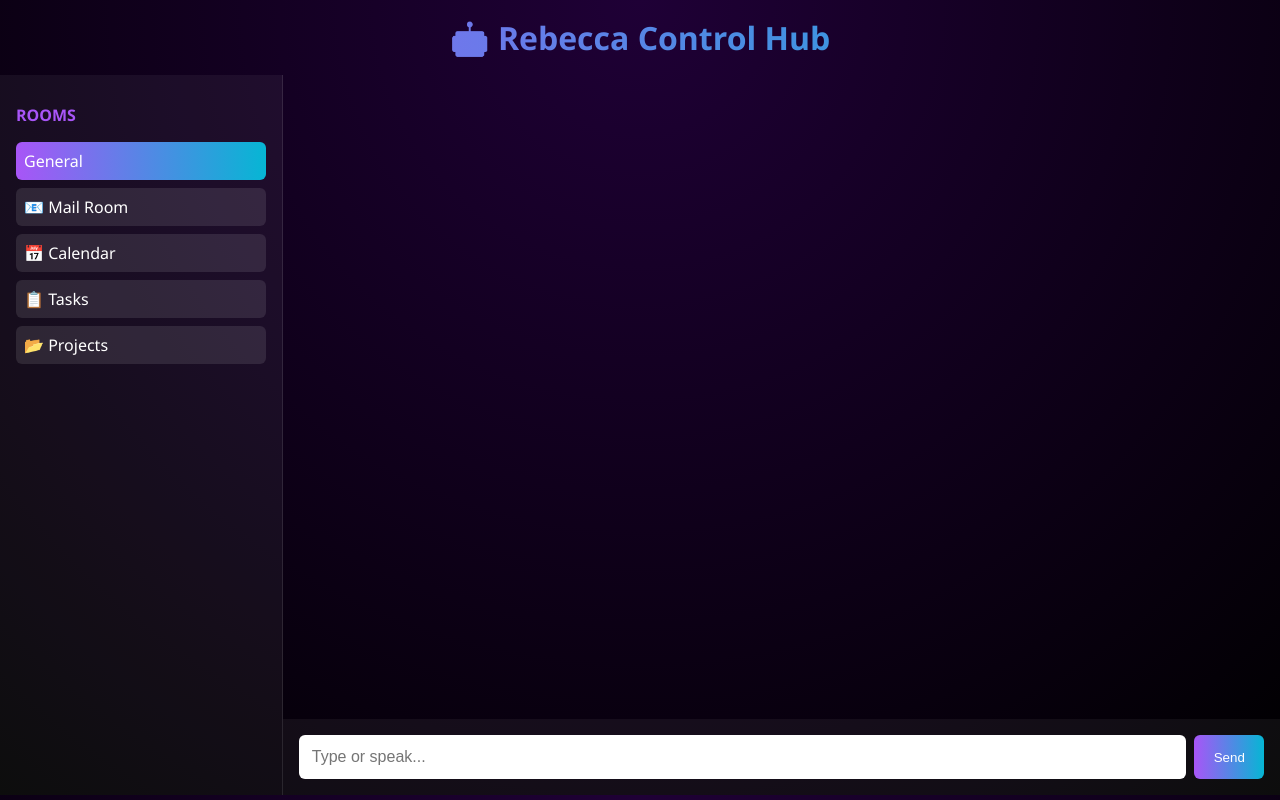
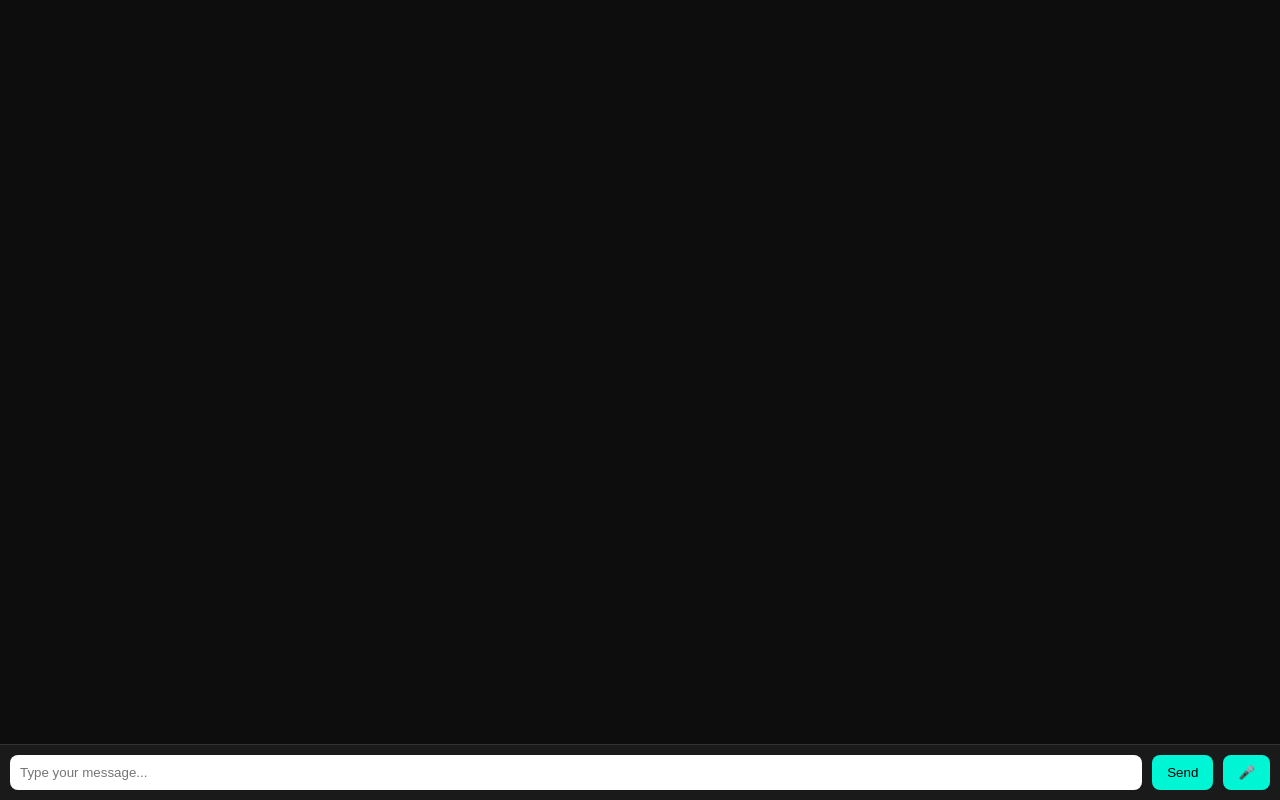
Before and after one commit to iansmith35/rebecca-autonomous, a website: page public/index.html in a window 1280 px wide. Drawn offline with Linux system fonts and the light colour scheme; no server answers.

Commit message:
Refactor HTML structure and styling for chat app

```diff
--- a/public/index.html
+++ b/public/index.html
@@ -2,171 +2,127 @@
 <html lang="en">
 <head>
   <meta charset="UTF-8" />
-  <meta name="viewport" content="width=device-width, initial-scale=1.0" />
   <title>Rebecca Mini-App</title>
   <style>
     body {
       margin: 0;
-      font-family: 'Segoe UI', Roboto, sans-serif;
-      background: radial-gradient(circle at top, #1f0036, #000);
+      font-family: "Arial", sans-serif;
+      background: #0d0d0d;
       color: #fff;
-    }
-    header {
-      text-align: center;
-      padding: 1rem;
-      background: linear-gradient(90deg,#a855f7,#06b6d4);
-      -webkit-background-clip: text;
-      -webkit-text-fill-color: transparent;
-      font-size: 2rem;
-      font-weight: bold;
-    }
-    .app {
-      display: flex;
-      height: 90vh;
-    }
-    nav {
-      width: 250px;
-      background: rgba(255,255,255,0.05);
-      padding: 1rem;
-      overflow-y: auto;
-      border-right: 1px solid rgba(255,255,255,0.1);
-    }
-    nav h2 {
-      font-size: 1rem;
-      margin-bottom: .5rem;
-      text-transform: uppercase;
-      color: #a855f7;
-    }
-    nav ul {
-      list-style: none;
-      padding: 0;
-    }
-    nav li {
-      padding: .5rem;
-      margin-bottom: .5rem;
-      background: rgba(255,255,255,0.1);
-      border-radius: 6px;
-      cursor: pointer;
-      transition: 0.2s;
-    }
-    nav li:hover, nav li.active {
-      background: linear-gradient(90deg,#a855f7,#06b6d4);
-    }
-    main {
-      flex: 1;
       display: flex;
       flex-direction: column;
+      height: 100vh;
     }
-    .messages {
+    #chat {
       flex: 1;
-      padding: 1rem;
+      padding: 15px;
       overflow-y: auto;
+      border-bottom: 1px solid #333;
     }
     .msg {
-      margin-bottom: 1rem;
+      margin: 5px 0;
+      padding: 10px;
+      border-radius: 8px;
+      max-width: 70%;
     }
-    .msg.user { text-align: right; }
-    .msg.user span {
-      background: #06b6d4;
-      padding: .5rem 1rem;
-      border-radius: 12px;
-      display: inline-block;
+    .user {
+      background: #00f5d4;
+      color: #000;
+      align-self: flex-end;
     }
-    .msg.ai span {
-      background: #a855f7;
-      padding: .5rem 1rem;
-      border-radius: 12px;
-      display: inline-block;
+    .ai {
+      background: #6930c3;
+      color: #fff;
+      align-self: flex-start;
     }
-    .input-bar {
+    #input-area {
       display: flex;
-      padding: 1rem;
-      background: rgba(255,255,255,0.05);
+      padding: 10px;
+      background: #1a1a1a;
     }
-    .input-bar input {
+    #msg {
       flex: 1;
-      padding: .8rem;
+      padding: 10px;
       border: none;
-      border-radius: 6px;
-      font-size: 1rem;
+      border-radius: 8px;
     }
-    .input-bar button {
-      margin-left: .5rem;
-      padding: .8rem 1.2rem;
+    button {
+      margin-left: 10px;
+      padding: 10px 15px;
       border: none;
-      border-radius: 6px;
-      background: linear-gradient(90deg,#a855f7,#06b6d4);
-      color: #fff;
+      border-radius: 8px;
+      background: #00f5d4;
       cursor: pointer;
+    }
+    button:hover {
+      background: #06d6a0;
     }
   </style>
 </head>
 <body>
-  <header>🤖 Rebecca Control Hub</header>
-  <div class="app">
-    <nav>
-      <h2>Rooms</h2>
-      <ul id="rooms">
-        <li class="active" data-room="general">General</li>
-        <li data-room="mail">📧 Mail Room</li>
-        <li data-room="calendar">📅 Calendar</li>
-        <li data-room="tasks">📋 Tasks</li>
-        <li data-room="projects">📂 Projects</li>
-      </ul>
-    </nav>
-    <main>
-      <div class="messages" id="messages"></div>
-      <div class="input-bar">
-        <input id="input" placeholder="Type or speak..." />
-        <button onclick="sendMessage()">Send</button>
-      </div>
-    </main>
+  <div id="chat"></div>
+  <div id="input-area">
+    <input id="msg" type="text" placeholder="Type your message..." />
+    <button onclick="sendMsg()">Send</button>
+    <button onclick="toggleVoice()">🎤</button>
   </div>
 
   <script>
-    let currentRoom = "general";
-    const rooms = document.querySelectorAll("#rooms li");
-    rooms.forEach(li => {
-      li.onclick = () => {
-        rooms.forEach(r => r.classList.remove("active"));
-        li.classList.add("active");
-        currentRoom = li.dataset.room;
-        document.getElementById("messages").innerHTML = "";
-        loadHistory();
-      };
-    });
+    const chatDiv = document.getElementById("chat");
+    const input = document.getElementById("msg");
+    let recognition;
+    let synth = window.speechSynthesis;
 
-    function appendMessage(sender, text) {
+    function appendMsg(text, cls) {
       const div = document.createElement("div");
-      div.className = "msg " + sender;
-      div.innerHTML = `<span>${text}</span>`;
-      document.getElementById("messages").appendChild(div);
-      document.getElementById("messages").scrollTop =
-        document.getElementById("messages").scrollHeight;
+      div.className = "msg " + cls;
+      div.textContent = text;
+      chatDiv.appendChild(div);
+      chatDiv.scrollTop = chatDiv.scrollHeight;
     }
 
-    async function sendMessage() {
-      const input = document.getElementById("input");
+    async function sendMsg() {
       const text = input.value.trim();
       if (!text) return;
-      appendMessage("user", text);
+      appendMsg(text, "user");
       input.value = "";
-      const res = await fetch("/message", {
+
+      const res = await fetch("/api/chat", {
         method: "POST",
         headers: { "Content-Type": "application/json" },
-        body: JSON.stringify({ room: currentRoom, text })
+        body: JSON.stringify({ message: text }),
       });
       const data = await res.json();
-      appendMessage("ai", data.reply);
+      appendMsg(data.reply, "ai");
+      speak(data.reply);
     }
 
-    async function loadHistory() {
-      const res = await fetch(`/history?room=${currentRoom}`);
-      const data = await res.json();
-      data.forEach(msg => appendMessage(msg.sender, msg.text));
+    // Voice recognition
+    function toggleVoice() {
+      if (!recognition) {
+        recognition = new (window.SpeechRecognition || window.webkitSpeechRecognition)();
+        recognition.lang = "en-GB";
+        recognition.continuous = true;
+        recognition.interimResults = false;
+        recognition.onresult = (e) => {
+          const last = e.results[e.results.length - 1][0].transcript;
+          input.value = last;
+          sendMsg();
+        };
+      }
+      if (recognition.running) {
+        recognition.stop();
+      } else {
+        recognition.start();
+      }
     }
 
-    loadHistory();
+    // Text to speech
+    function speak(text) {
+      const utter = new SpeechSynthesisUtterance(text);
+      utter.lang = "en-GB";
+      synth.speak(utter);
+    }
   </script>
 </body>
 </html>
```
